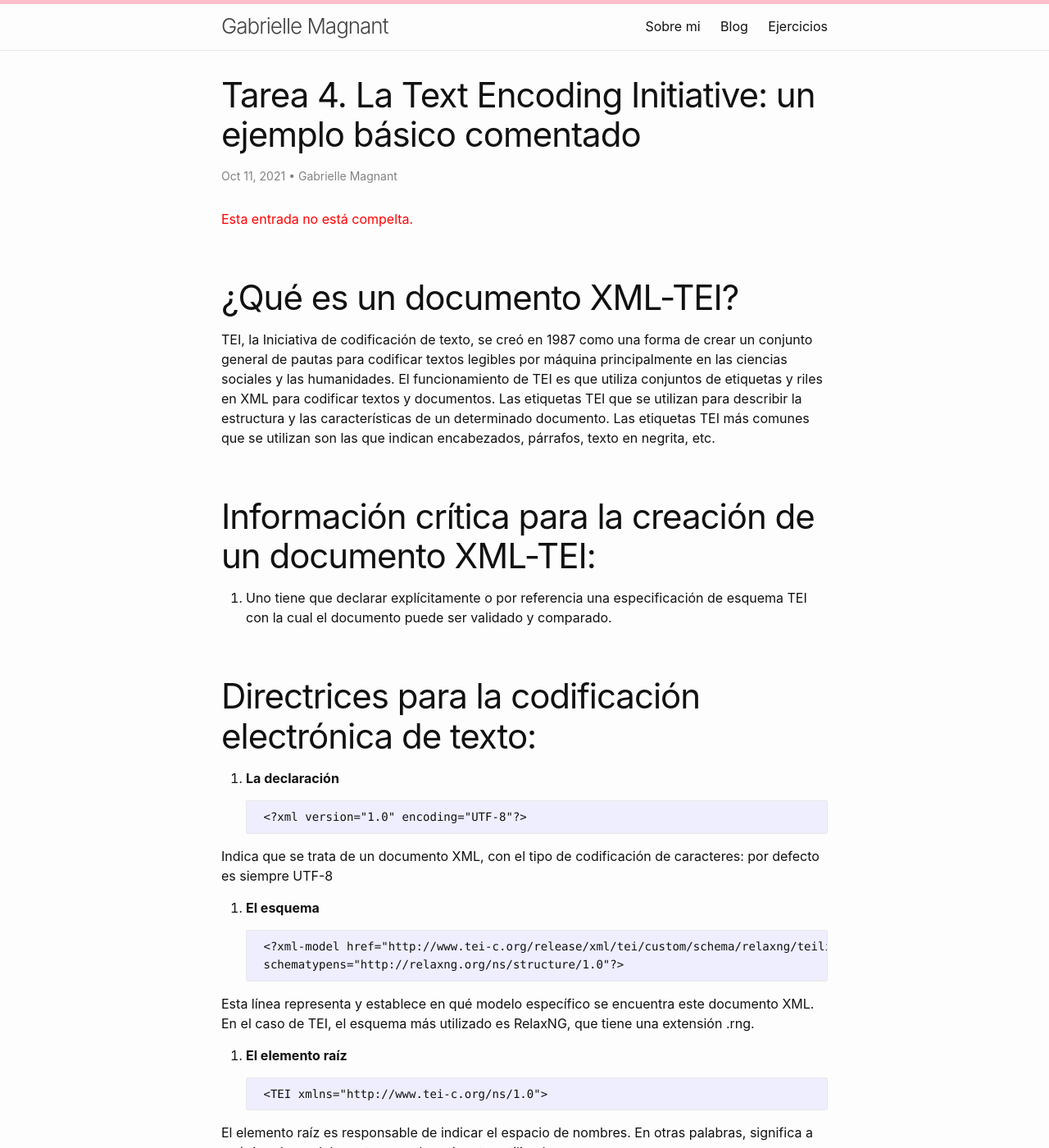
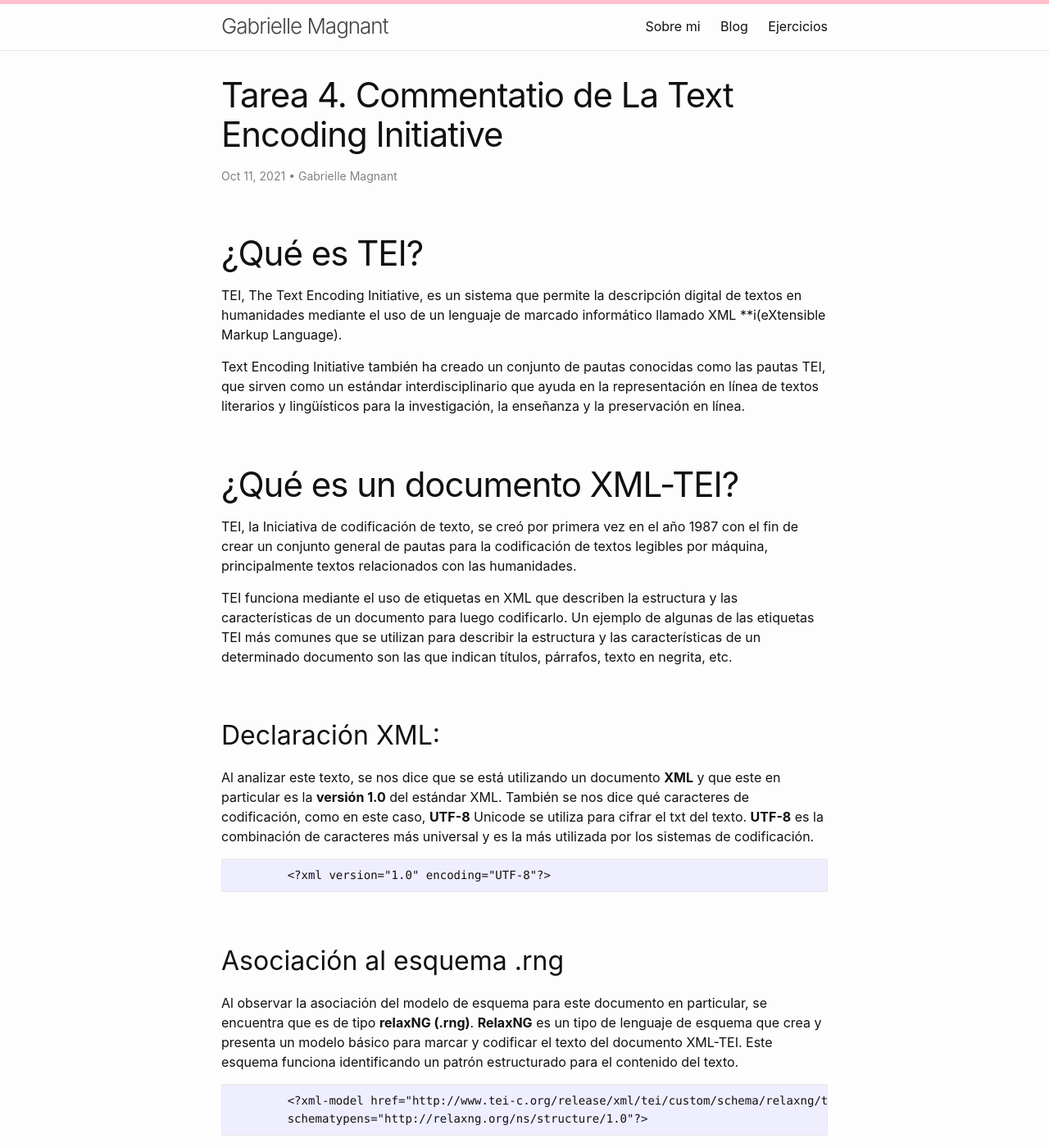
Before and after one commit to gmagnant00/gmagnant00.github.io, a Jekyll site: the page built from _posts/2021-10-11-Comentario-TEI.md, in a window 1280 px wide and 1400 px high. Shown: the whole window at 82% size. Built offline with Jekyll 4.4.1, drawn with Linux system fonts in a browser that asks for light colours; some of the changed text lies outside the part shown.

Commit message:
Update 2021-10-11-Comentario-TEI.md

````diff
--- a/_posts/2021-10-11-Comentario-TEI.md
+++ b/_posts/2021-10-11-Comentario-TEI.md
@@ -1,74 +1,79 @@
 ---
 layout: post
-title: "Tarea 4. La Text Encoding Initiative: un ejemplo básico comentado"
+title: "Tarea 4. Commentatio de La Text Encoding Initiative"
 date: 2021-10-11
 author: Gabrielle Magnant
 ---
-<span style="color:red;">Esta entrada no está compelta.</span>
+# ¿Qué es TEI?
+TEI, The Text Encoding Initiative, es un sistema que permite la descripción digital de textos en humanidades mediante el uso de un lenguaje de marcado informático llamado XML **i(eXtensible Markup Language).
+
+Text Encoding Initiative también ha creado un conjunto de pautas conocidas como las pautas TEI, que sirven como un estándar interdisciplinario que ayuda en la representación en línea de textos literarios y lingüísticos para la investigación, la enseñanza y la preservación en línea.
 
 # ¿Qué es un documento XML-TEI?
+TEI, la Iniciativa de codificación de texto, se creó por primera vez en el año 1987 con el fin de crear un conjunto general de pautas para la codificación de textos legibles por máquina, principalmente textos relacionados con las humanidades.
 
-TEI, la Iniciativa de codificación de texto, se creó en 1987 como una forma de crear un conjunto general de pautas para codificar textos legibles por máquina principalmente en las ciencias sociales y las humanidades. El funcionamiento de TEI es que utiliza conjuntos de etiquetas y riles en XML para codificar textos y documentos. Las etiquetas TEI que se utilizan para describir la estructura y las características de un determinado documento. Las etiquetas TEI más comunes que se utilizan son las que indican encabezados, párrafos, texto en negrita, etc.
+TEI funciona mediante el uso de etiquetas en XML que describen la estructura y las características de un documento para luego codificarlo. Un ejemplo de algunas de las etiquetas TEI más comunes que se utilizan para describir la estructura y las características de un determinado documento son las que indican títulos, párrafos, texto en negrita, etc.
 
-# Información crítica para la creación de un documento XML-TEI:
+## Declaración XML:
+Al analizar este texto, se nos dice que se está utilizando un documento **XML** y que este en particular es la **versión 1.0** del estándar XML. También se nos dice qué caracteres de codificación, como en este caso, **UTF-8** Unicode se utiliza para cifrar el txt del texto. **UTF-8** es la combinación de caracteres más universal y es la más utilizada por los sistemas de codificación.
+```
+        <?xml version="1.0" encoding="UTF-8"?>
+ ```
 
-1. Uno tiene que declarar explícitamente o por referencia una especificación de esquema TEI con la cual el documento puede ser validado y comparado.
+## Asociación al esquema .rng
 
-# Directrices para la codificación electrónica de texto:
-
-1. **La declaración**
-
-        <?xml version="1.0" encoding="UTF-8"?>
-
-Indica que se trata de un documento XML, con el tipo de codificación de caracteres: por defecto es siempre UTF-8
-
-2. **El esquema**
-
+Al observar la asociación del modelo de esquema para este documento en particular, se encuentra que es de tipo **relaxNG (.rng)**. **RelaxNG** es un tipo de lenguaje de esquema que crea y presenta un modelo básico para marcar y codificar el texto del documento XML-TEI. Este esquema funciona identificando un patrón estructurado para el contenido del texto.
+```
         <?xml-model href="http://www.tei-c.org/release/xml/tei/custom/schema/relaxng/teilite.rng"
         schematypens="http://relaxng.org/ns/structure/1.0"?>
+```
 
-Esta línea representa y establece en qué modelo específico se encuentra este documento XML. En el caso de TEI, el esquema más utilizado es RelaxNG, que tiene una extensión .rng.
+## Elemento raíz:
+Después del prólogo de este documento se encuentra el elemento conocido como **raíz**. En el caso de este documento, la raíz es **TEI** y contiene todos los elementos XML-TEI, incluido el encabezado, el cuerpo y el texto. La función del elemento raíz **TEI** es indicar el espacio de nombres y mostrar a qué tipo de modelo pertenecen las etiquetas utilizadas.
 
-3. **El elemento raíz**
+## Espacio de nombre:
+A continuación, con respecto al espacio de nombres, al usar *http://www.tei-c.org/ns/1.0* podemos etiquetar e identificar cada elemento y atributo ubicado dentro de la raíz, y conectarlos con este espacio de nombres específico.
+```
+        <TEI xmlns="http://www.tei-c.org/ns/1.0">
+```
 
-        <TEI xmlns="http://www.tei-c.org/ns/1.0">
+## El Encabezado
+La siguiente es una de las secciones más importantes y más grandes del documento XML-TEI, que es **el encabezado**. El encabezado aparece como la etiqueta **teiHeader**, y aquí es donde se encuentran los metadatos para obtener información relevante para el texto dado. El encabezado también es donde se encuentran las etiquetas para **fileDesc**, **titleStmt*,publicationsStmt y sourceDesc**.
+```
+       <teiHeader>
+      <fileDesc>
+         <titleStmt>
+            <title>Ejercicio para el clase de SPA 410</title>
+         </titleStmt>
+         <publicationStmt>
+            <p>University of Miami</p>
+         </publicationStmt>
+         <sourceDesc>
+            <p>Archivo digital para el clase de SPA410.</p>
+         </sourceDesc>
+      </fileDesc>
+  </teiHeader>
+```
 
-El elemento raíz es responsable de indicar el espacio de nombres. En otras palabras, significa a qué tipo de modelo pertenecen las etiquetas utilizadas.
+**A continuación se muestran explicaciones de la información contenida en cada uno de los elementos del encabezado:
 
-4. **El encabezado**
+1.**fileDesc**: este es el único elemento que se requiere en el encabezado porque contiene información sobre el archivo XML-TEI y la fuente principal.
+2.**titleStmt**: En este elemento es donde se encuentra la información sobre el nombre del archivo
+3.**sourceDesc**: este elemento es el que detalla la fuente original del archivo.
+4.**publicaciónStmt**: Este elemento es el que nos da la información necesaria sobre la publicación digital y el editor del archivo y utiliza la etiqueta de párrafo.
 
-       <teiHeader>
-        <fileDesc>
-        <titleStmt>
-        <title>
-        <!-- Title of the Source --/>
-        </title>
-        </titleStmt>
-        <publicationStmt>
-        <p>
-        <!-- Publication Information --/>
-        </p>
-        </publicationStmt>
-        <sourceDesc>
-        <p>
-        <!-- Information about the source --/>
-        </p>
-        </sourceDesc>
-        </fileDesc>
-        </teiHeader>
+## Texto
+Pasando a la segunda parte más grande de un documento XML-TEI, el texto. Dentro de la sección conocida como el texto, hay subsecciones, una de las cuales se conoce como "cuerpo". En el cuerpo es donde se encuentran los fragmentos del texto real del documento. Dentro del cuerpo, la etiqueta de párrafo se usa repetidamente para mostrar el texto que aparece en cualquier otro documento XML-TEI. A continuación, se utiliza la etiqueta * figure * que incluye una URL con un enlace de hipertexto en el que se puede hacer clic y que conduce a una imagen.
 
-El elemento raíz es una de las partes más importantes de TEI, ya que contiene toda la información de metadatos, que normalmente no está destinada a la publicación, pero es necesaria para unir el documento como un todo.
 
 5. **El cuerpo del documento**
-
+```
         <text>
             <body>
               <p>El texto </p>
              <figure>
-              <!--Este elemento <figure> puede eliminarse pues es solo el logo de TEI --/>
                 <graphic url="http://www.tei-c.org/logos/TEI-glow.png"/>
               </figure>
            </body>
           </text>
-
-        </TEI>
+  ```
````
